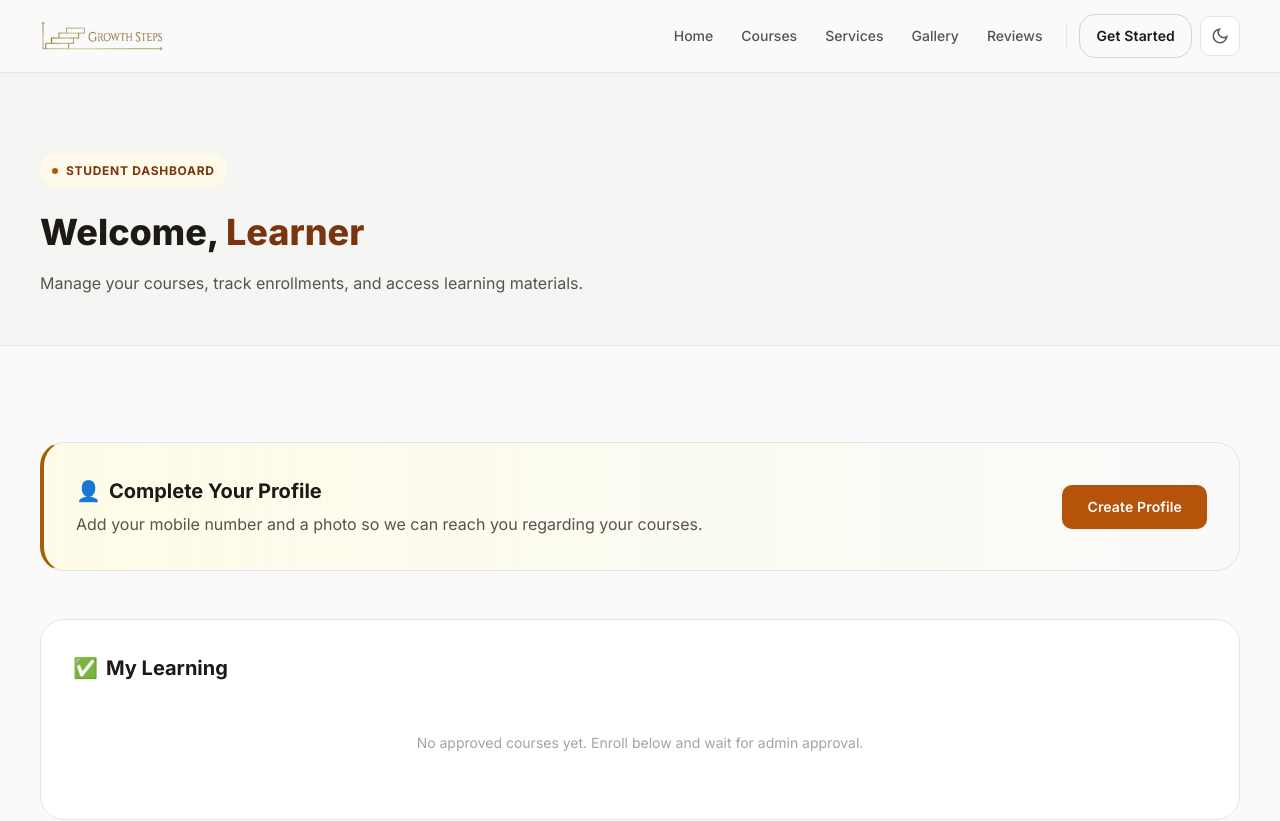
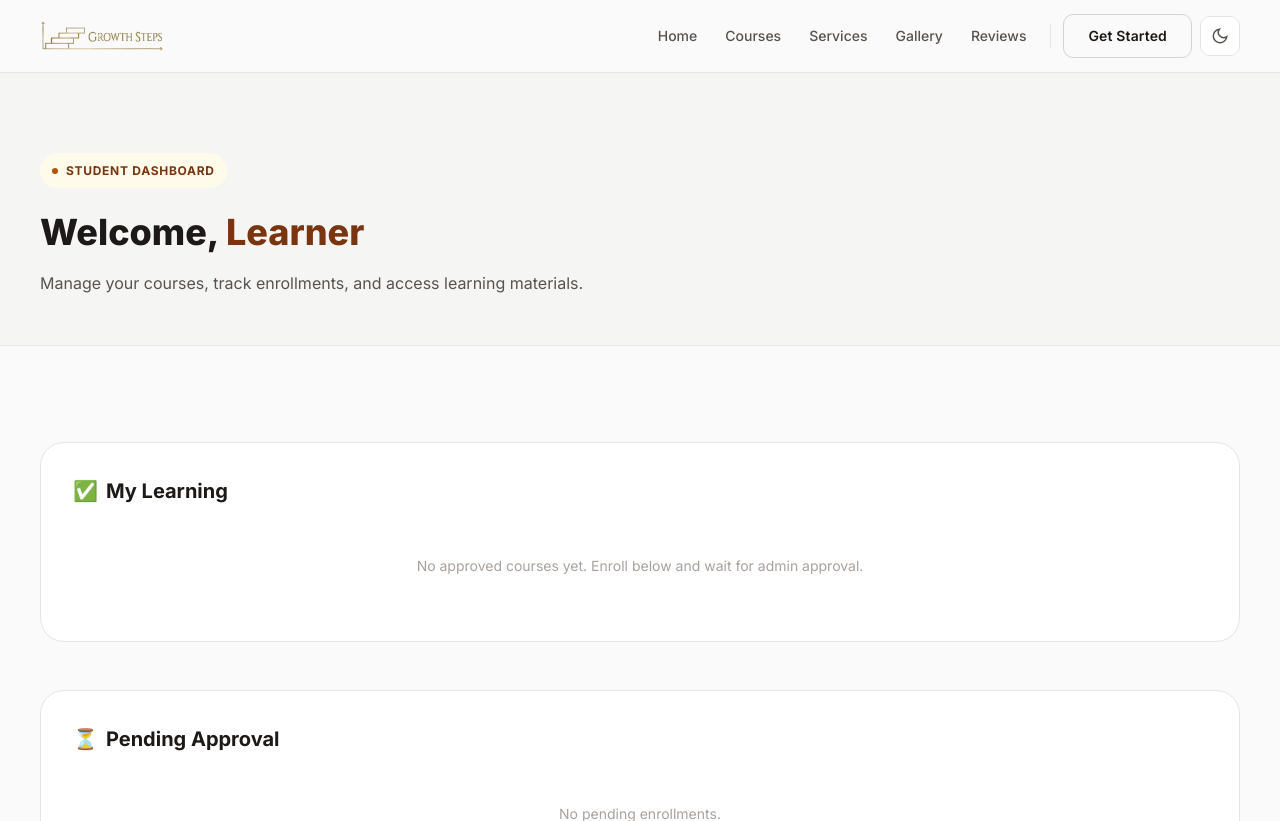
Before and after one commit to growthstepsgs/GrowthStepsFullStack, a Flask app: template templates/student_dashboard.html in a window 1280 px wide. Shown: the top 821 px of the page. Run offline with Flask 3, Linux system fonts and the light colour scheme; the template is opened without the code that fills it, so the values that code supplies are empty; some libraries are stand-ins or nearby versions.

Commit message:
Update student_dashboard.html

```diff
--- a/templates/student_dashboard.html
+++ b/templates/student_dashboard.html
@@ -88,81 +88,38 @@
   .locked { opacity: 0.6; }
   .empty-note { color: var(--text-subtle); font-size: var(--text-sm); text-align: center; padding: var(--space-6); }
 
-  /* Profile card */
-  .profile-card {
+  .profile-mini { padding: var(--space-5); }
+  .profile-mini-inner {
     display: flex;
     align-items: center;
-    gap: var(--space-5);
+    gap: var(--space-4);
     flex-wrap: wrap;
-    padding: var(--space-2);
   }
-  .profile-avatar-lg {
-    width: 80px; height: 80px;
+  .profile-avatar {
+    width: 64px; height: 64px;
     border-radius: var(--radius-full);
     background: var(--primary);
     color: #fff;
     display: grid;
     place-items: center;
-    font-size: var(--text-3xl);
+    font-size: var(--text-xl);
     font-weight: 700;
     flex-shrink: 0;
     overflow: hidden;
-    border: 3px solid var(--border-strong);
   }
-  .profile-avatar-lg img { width: 100%; height: 100%; object-fit: cover; }
-  .profile-info { flex: 1; min-width: 220px; }
-  .profile-info h3 { font-size: var(--text-xl); font-weight: 700; margin-bottom: var(--space-1); }
-  .profile-meta-line {
-    font-size: var(--text-sm);
-    color: var(--text-muted);
-    display: flex;
-    flex-wrap: wrap;
-    gap: var(--space-3);
-    margin-top: var(--space-1);
-  }
-  .profile-meta-line span { display: inline-flex; align-items: center; gap: 4px; }
-  .profile-bio {
-    font-size: var(--text-sm);
-    color: var(--text-subtle);
-    margin-top: var(--space-2);
-    max-width: 600px;
-    line-height: 1.5;
-  }
+  .profile-avatar img { width: 100%; height: 100%; object-fit: cover; }
+  .profile-meta { flex: 1; min-width: 200px; }
+  .profile-meta h3 { font-size: var(--text-lg); font-weight: 700; margin-bottom: var(--space-1); }
+  .body-sm { font-size: var(--text-sm); color: var(--text-muted); }
   .btn-ghost {
     background: transparent;
     border: 1px solid var(--border-strong);
     color: var(--text);
-    padding: var(--space-2) var(--space-4);
-    font-size: var(--text-sm);
-    border-radius: var(--radius-lg);
-    text-decoration: none;
-    display: inline-flex;
-    align-items: center;
-    gap: var(--space-1);
-    transition: all var(--transition-fast);
   }
   .btn-ghost:hover { border-color: var(--primary); color: var(--primary-text); }
   .btn-sm { padding: var(--space-2) var(--space-4); font-size: var(--text-sm); }
+</style>
 
-  /* Completion banner */
-  .complete-banner {
-    border-left: 4px solid var(--warning);
-    background: linear-gradient(90deg, var(--warning-bg), transparent);
-  }
-  .complete-banner h2 { margin-bottom: var(--space-1); }
-
-  /* Debug box — delete after fixing */
-  .debug-box {
-    background: #ffebee;
-    border: 2px dashed #c62828;
-    color: #c62828;
-    padding: var(--space-4);
-    border-radius: var(--radius-lg);
-    font-family: monospace;
-    font-size: var(--text-sm);
-    white-space: pre-wrap;
-    margin-bottom: var(--space-4);
-  }
 </style>
 {% endblock %}
 
@@ -172,7 +129,7 @@
   <div class="container">
     <div class="student-hero-inner reveal">
       <div class="eyebrow"><span class="eyebrow-dot" aria-hidden="true"></span>Student Dashboard</div>
-      <h1 id="student-heading">Welcome, <span>{{ profile.get('full_name') or (email.split('@')[0] if email else 'Learner') }}</span></h1>
+      <h1 id="student-heading">Welcome, <span>{{ profile.full_name or (email.split('@')[0] if email else 'Learner') }}</span></h1>
       <p class="body">Manage your courses, track enrollments, and access learning materials.</p>
     </div>
   </div>
@@ -180,60 +137,6 @@
 
 <section class="section" aria-labelledby="learning-heading">
   <div class="container">
-
-    {# ── DEBUG: uncomment the next 4 lines to see raw profile data ── #}
-    {# <div class="dash-section reveal debug-box">
-      <strong>DEBUG RAW PROFILE:</strong><br>
-      {{ profile | tojson(indent=2) }}
-    </div> #}
-
-    {# Robust completion check using .get() — no more silent Undefined #}
-    {% set has_mobile = profile.get('mobile') and profile.get('mobile') | length > 0 %}
-    {% set is_complete = profile.get('profile_complete') == true and has_mobile %}
-
-    {% if not is_complete %}
-    <!-- Complete Profile Banner -->
-    <div class="dash-section reveal complete-banner">
-      <div style="display:flex; justify-content:space-between; align-items:center; flex-wrap:wrap; gap:var(--space-4);">
-        <div>
-          <h2><span aria-hidden="true">👤</span> Complete Your Profile</h2>
-          <p class="body" style="color:var(--text-muted);">Add your mobile number and a photo so we can reach you regarding your courses.</p>
-        </div>
-        <a href="{{ url_for('student_profile') }}" class="btn btn-primary">Create Profile</a>
-      </div>
-    </div>
-    {% else %}
-    <!-- Professional Profile Card -->
-    <div class="dash-section reveal">
-      <div class="profile-card">
-        <div class="profile-avatar-lg" aria-hidden="true">
-          {% if profile.get('avatar_url') %}
-            <img src="{{ profile.get('avatar_url') }}" alt="Profile photo">
-          {% else %}
-            {{ (profile.get('full_name') or email or 'U')[0] | upper }}
-          {% endif %}
-        </div>
-        <div class="profile-info">
-          <h3>{{ profile.get('full_name') or (email.split('@')[0] if email else 'Learner') }}</h3>
-          <div class="profile-meta-line">
-            {% if profile.get('mobile') %}<span>📱 {{ profile.get('mobile') }}</span>{% endif %}
-            {% if profile.get('location') %}<span>📍 {{ profile.get('location') }}</span>{% endif %}
-            {% if profile.get('education') %}<span>🎓 {{ profile.get('education') }}</span>{% endif %}
-            {% if profile.get('date_of_birth') %}<span>🎂 {{ profile.get('date_of_birth') }}</span>{% endif %}
-          </div>
-          {% if profile.get('bio') %}
-            <p class="profile-bio">{{ profile.get('bio') }}</p>
-          {% endif %}
-          {% if profile.get('linkedin_url') %}
-            <p class="profile-meta-line" style="margin-top:var(--space-2);">
-              <a href="{{ profile.get('linkedin_url') }}" target="_blank" rel="noopener" style="color:var(--primary-text); font-weight:600;">LinkedIn Profile ↗</a>
-            </p>
-          {% endif %}
-        </div>
-        <a href="{{ url_for('student_profile') }}" class="btn btn-ghost">✏️ Edit Profile</a>
-      </div>
-    </div>
-    {% endif %}
 
     <!-- Approved -->
     <div class="dash-section reveal">
```
